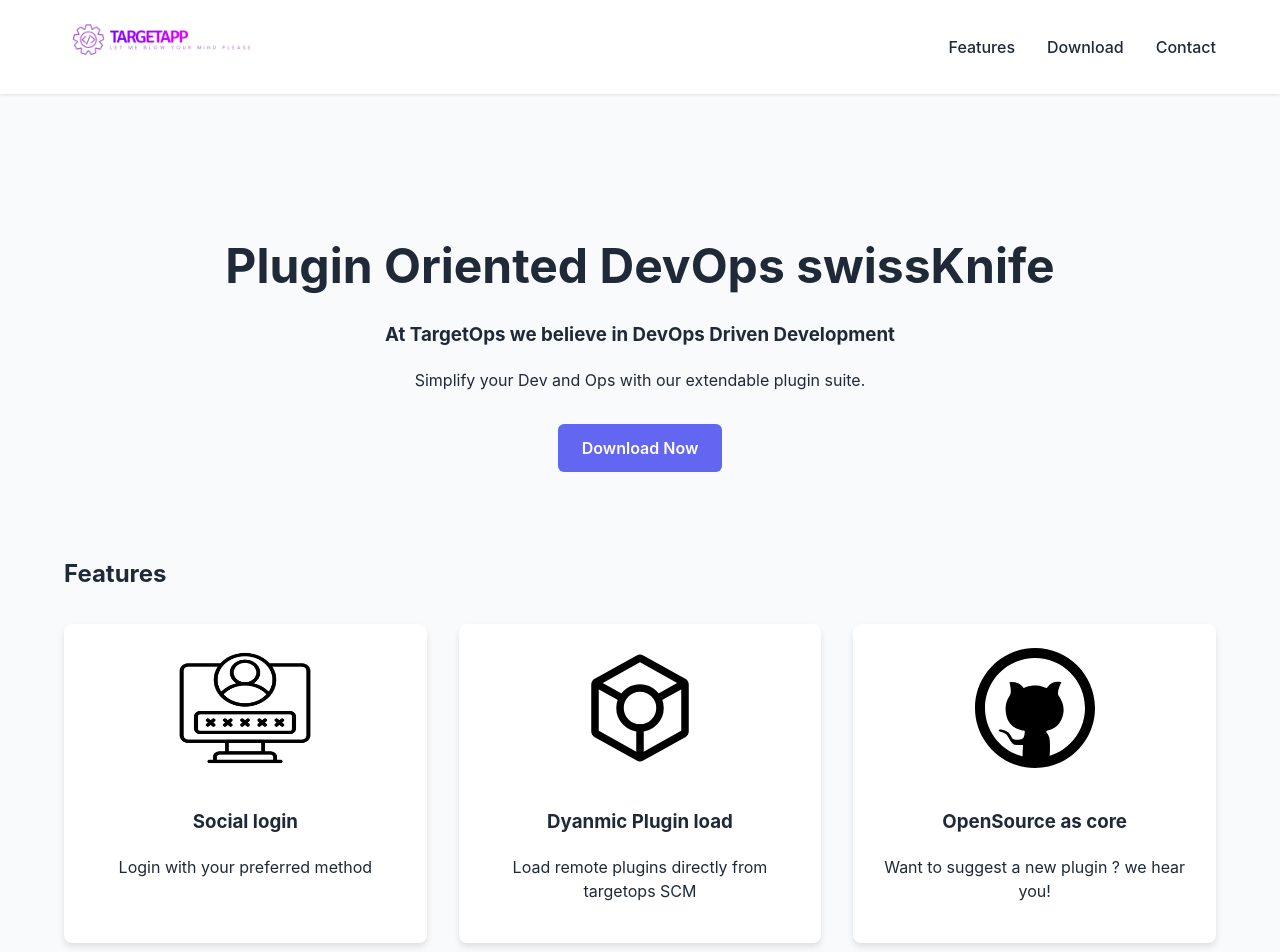
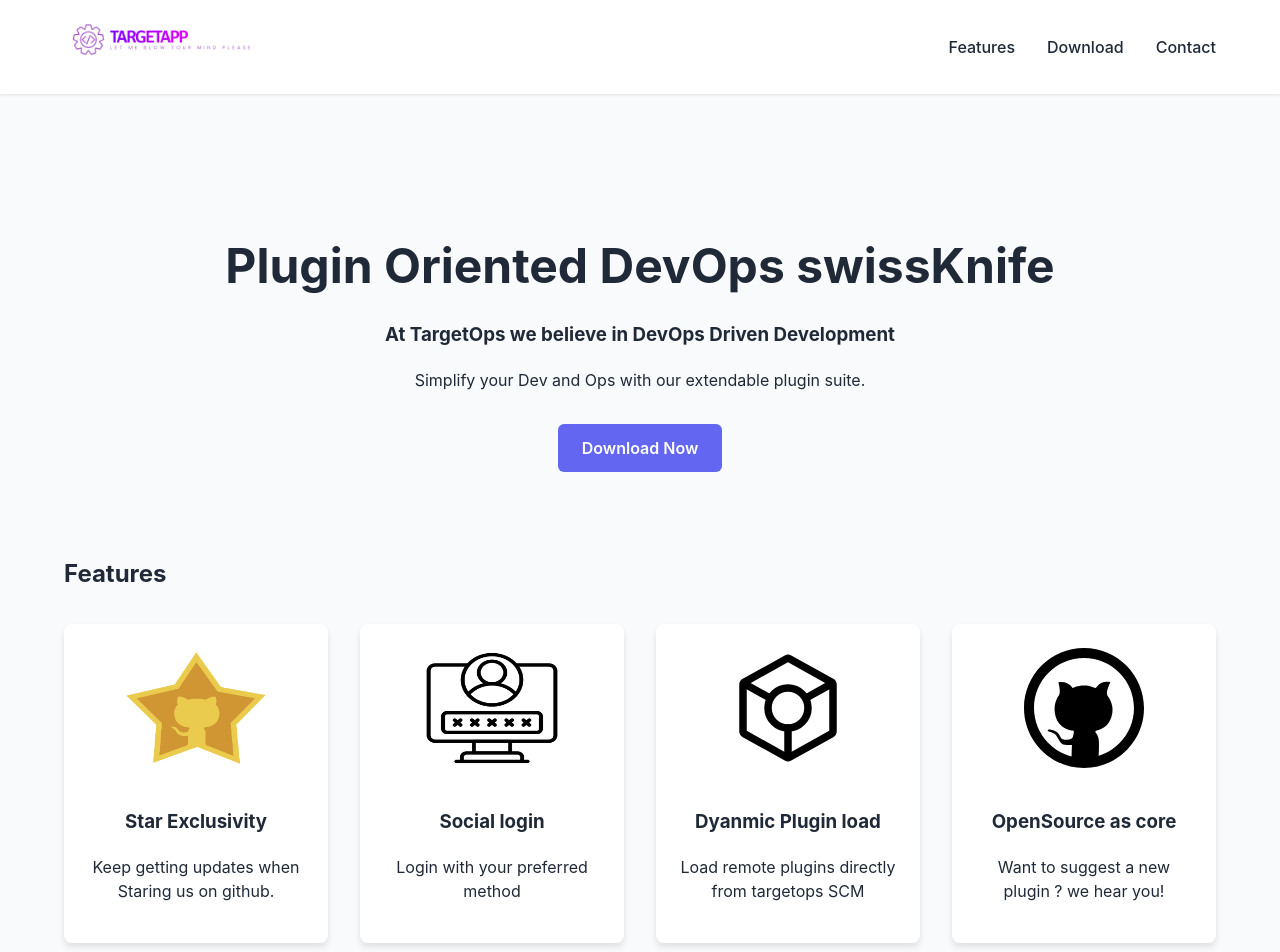
Before and after one commit to target-ops/targetApp, a plain HTML site: page index.html in a window 1280 px wide. Shown: the top 952 px of the page. Drawn offline with Linux system fonts and the light colour scheme.

Commit message:
add star feature

```diff
--- a/index.html
+++ b/index.html
@@ -27,6 +27,11 @@
         <section id="features">
             <h2>Features</h2>
             <div class="feature-grid">
+                <div class="feature-item">
+                    <img src="assets/github-stars-logo_Color.webp" alt="Social Login Icon" class="feature-icon">
+                    <h3>Star Exclusivity</h3>
+                    <p>Keep getting updates when Staring us on github.</p>
+                </div>
                 <div class="feature-item">
                     <img src="assets/login-password_17004501.png" alt="Social Login Icon" class="feature-icon">
                     <h3>Social login</h3>
```
Also changed, not shown: assets/github-stars-logo_Color.webp (added).
